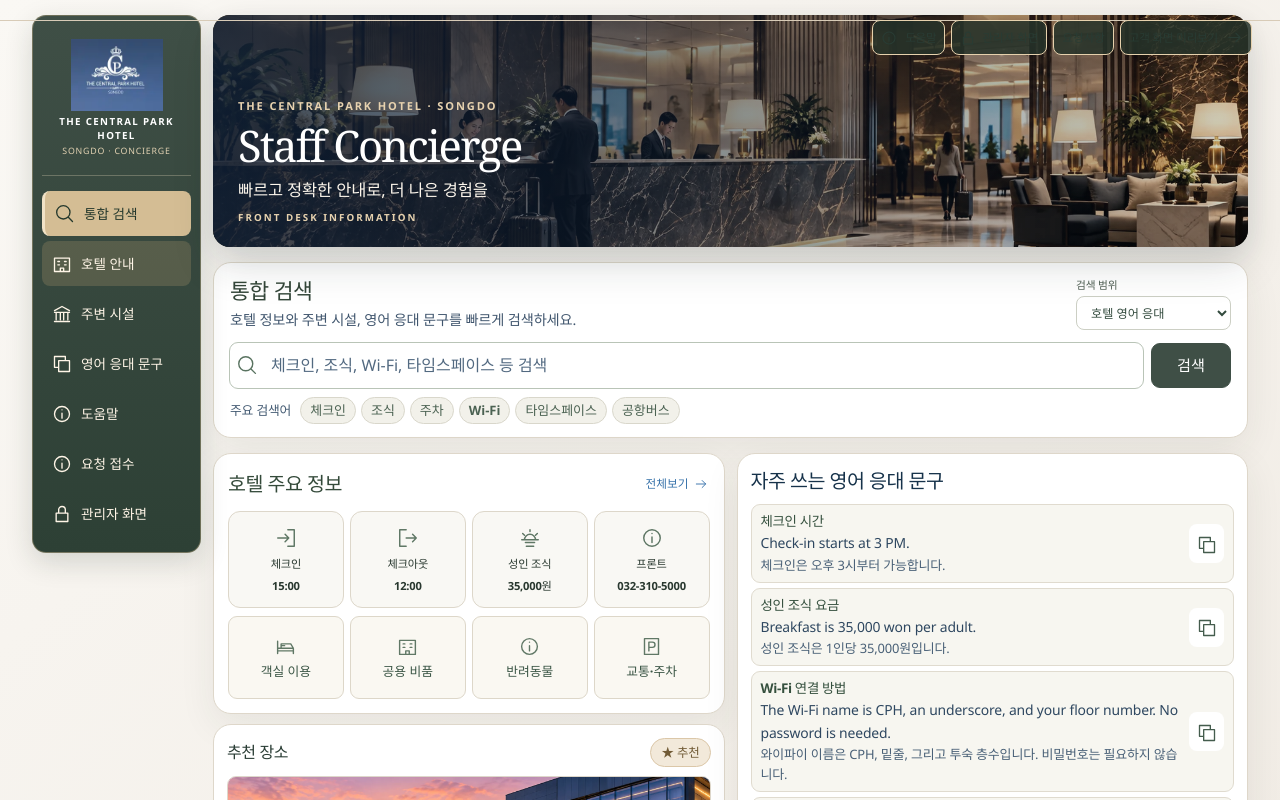
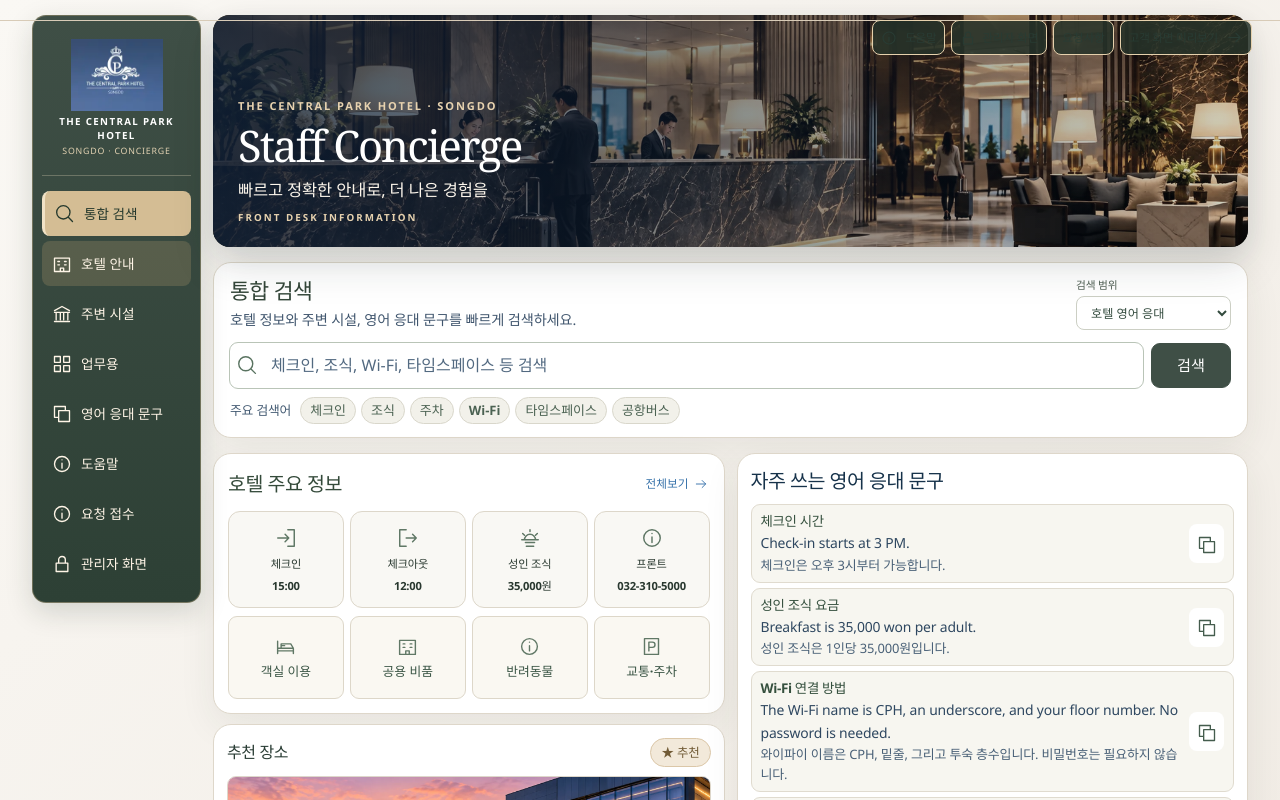
Before and after one commit to unispace1357-blip/CPH-INFORMATION-PROGRAM, a React (Vite) app: page /staff in a window 1280 px wide. Shown: the top 800 px of the page. Built offline with nearby package versions, Linux system fonts and the light colour scheme.

Commit message:
feat: add selectable work category to staff left sidebar

```diff
--- a/src/pages/staff/StaffPage.tsx
+++ b/src/pages/staff/StaffPage.tsx
@@ -21,6 +21,7 @@ import { TimespaceTenantCandidates } from '../../components/ui/TimespaceTenantCa
 import { TIMESPACE_TENANTS } from '../../services/timespaceDirectory'
 import type { TimespaceTenant } from '../../services/timespaceDirectory'
 import { FrontdeskGuide } from '../../components/staff/FrontdeskGuide'
+import { StaffWorkPanel } from '../../components/staff/StaffWorkPanel'
 import { StaffSearchHub, StaffQuickPhrases, StaffRequestShortcut, StaffTopicShortcuts } from '../../components/staff/StaffDashboard'
 import { AirportBusGuide, SongdoTourismGuide } from '../../components/ui/LocalTravelGuides'
 import { UI_CATEGORIES, visibleFacilityCategories } from '../../config/uiCategories'
@@ -39,6 +40,7 @@ export function StaffPage() {
   const navigate = useNavigate()
   const handledHelpNavigation = useRef<string | null>(null)
   const [activeTab, setActiveTab] = useState<StaffTab>('hotel')
+  const [showWork, setShowWork] = useState(false)
   const [dataState, setDataState] = useState<DataState>({ status: 'loading' })
   const [query, setQuery] = useState('')
   const [category, setCategory] = useState<StaffCategoryFilter>('all')
@@ -175,6 +177,7 @@ export function StaffPage() {
     if (window.confirm('이 PC의 즐겨찾기·최근 선택 항목을 모두 지울까요?')) shortcuts.clear()
   }
   function navigateStaffTab(target: StaffTab) {
+    setShowWork(false)
     setActiveTab(target)
     requestAnimationFrame(() => document.getElementById(`staff-${target}-panel`)?.scrollIntoView({ block: 'start' }))
   }
@@ -206,14 +209,16 @@ export function StaffPage() {
           <span>THE CENTRAL PARK HOTEL</span>
           <small>SONGDO · CONCIERGE</small>
         </div>
-        <button type="button" className="staff-rail-search" onClick={() => { const input = document.getElementById('staff-hub-input') as HTMLInputElement | null; input?.scrollIntoView({ block: 'center' }); input?.focus({ preventScroll: true }) }}><Icon name="search" size={20} />통합 검색</button>
-        <button type="button" className={activeTab === 'hotel' ? 'is-active' : ''} onClick={() => navigateStaffTab('hotel')}><Icon name="hotel" size={20} />호텔 안내</button>
-        <button type="button" className={activeTab === 'facilities' ? 'is-active' : ''} onClick={() => navigateStaffTab('facilities')}><Icon name="attraction" size={20} />주변 시설</button>
-        <button type="button" onClick={() => { const phrases = document.getElementById('staff-quick-phrases-title'); phrases?.scrollIntoView({ block: 'start' }); phrases?.focus({ preventScroll: true }) }}><Icon name="copy" size={20} />영어 응대 문구</button>
+        <button type="button" className="staff-rail-search" onClick={() => { setShowWork(false); requestAnimationFrame(() => { const input = document.getElementById('staff-hub-input') as HTMLInputElement | null; input?.scrollIntoView({ block: 'center' }); input?.focus({ preventScroll: true }) }) }}><Icon name="search" size={20} />통합 검색</button>
+        <button type="button" className={!showWork && activeTab === 'hotel' ? 'is-active' : ''} onClick={() => navigateStaffTab('hotel')}><Icon name="hotel" size={20} />호텔 안내</button>
+        <button type="button" className={!showWork && activeTab === 'facilities' ? 'is-active' : ''} onClick={() => navigateStaffTab('facilities')}><Icon name="attraction" size={20} />주변 시설</button>
+        <button type="button" className={showWork ? 'is-active' : ''} aria-pressed={showWork} onClick={() => { setShowWork(true); requestAnimationFrame(() => document.getElementById('staff-work-title')?.focus({ preventScroll: true })) }}><Icon name="grid" size={20} />업무용</button>
+        <button type="button" onClick={() => { setShowWork(false); requestAnimationFrame(() => { const phrases = document.getElementById('staff-quick-phrases-title'); phrases?.scrollIntoView({ block: 'start' }); phrases?.focus({ preventScroll: true }) }) }}><Icon name="copy" size={20} />영어 응대 문구</button>
         <button type="button" onClick={() => navigate('/staff/help')}><Icon name="info" size={20} />도움말</button>
         <button type="button" onClick={() => document.querySelector<HTMLButtonElement>('.staff-request-trigger')?.click()}><Icon name="info" size={20} />요청 접수</button>
         <button type="button" onClick={() => document.querySelector<HTMLButtonElement>('.staff-admin-trigger')?.click()}><Icon name="lock" size={20} />관리자 화면</button>
       </nav>
+      {showWork ? <StaffWorkPanel /> : <>
       <section className="staff-intro" aria-label="프론트 안내 대시보드">
         <ConciergeHero audience="staff" />
         <div className="staff-intro-stats" aria-label="직원 안내 기능">
@@ -297,6 +302,7 @@ export function StaffPage() {
         </section>
       </div>
       </section>
+      </>}
     </div>
   )
 }
```
